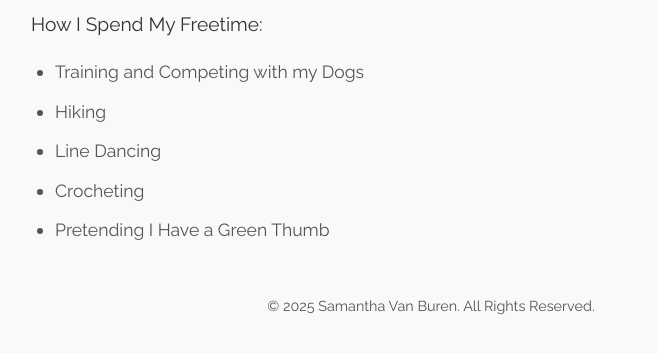
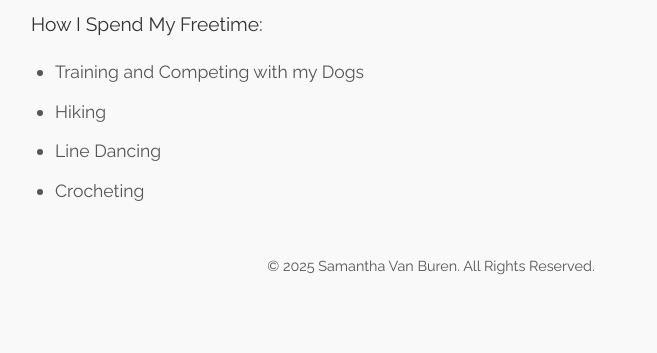
Before and after one commit to slvanburen/my-portfolio, a plain HTML site: page personal.html in a window 1280 px wide. Shown: the part 529-882 px from the top of the page, without its empty margins (209-866 px from the left). After the commit the page ends 855 px from the top, so only its background shows below. Drawn offline with Linux system fonts and the light colour scheme.

Commit message:
Update personal.html
update

```diff
--- a/personal.html
+++ b/personal.html
@@ -40,7 +40,6 @@
             <li>Hiking</li>
             <li>Line Dancing</li>
             <li>Crocheting</li>
-            <li>Pretending I Have a Green Thumb</li>
         </ul>
     </section>
 
```
